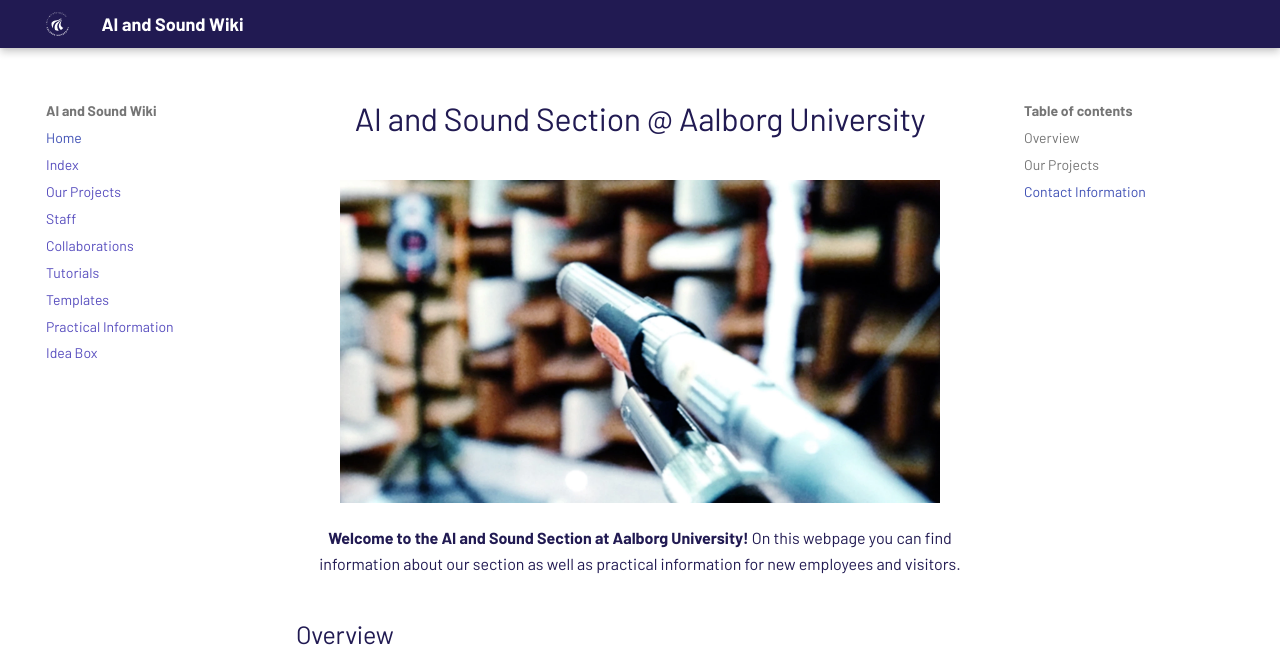
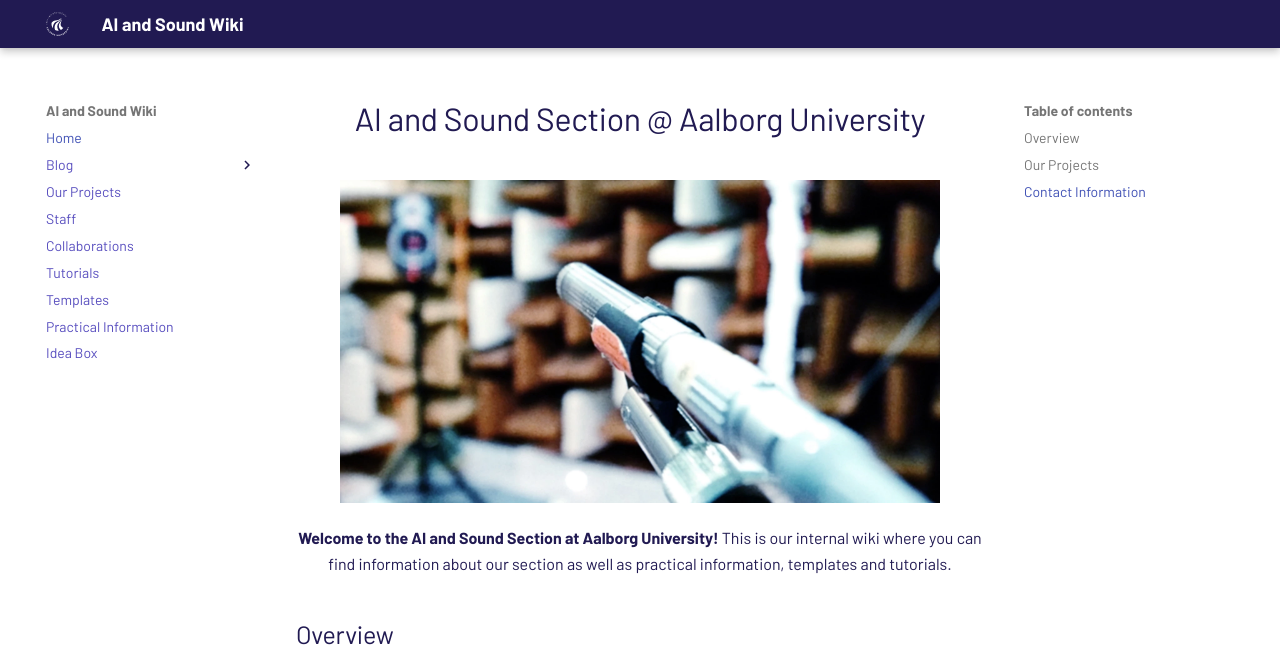
Before and after one commit to HolgerBovbjerg/AIS-wiki, an MkDocs documentation site: the page built from docs/index.md, in a window 1280 px wide and 1214 px high. Shown: the top 663 px of the window. Built offline with MkDocs 1.6.1 and Material for MkDocs 9.7.7, drawn with Linux system fonts in a browser that asks for light colours.

Commit message:
Fix blog

```diff
--- a/docs/index.md
+++ b/docs/index.md
@@ -8,7 +8,7 @@
 
 <p style="text-align: center;">
     <b>Welcome to the AI and Sound Section at Aalborg University!</b>
-    On this webpage you can find information about our section as well as practical information for new employees and visitors.
+    This is our internal wiki where you can find information about our section as well as practical information, templates and tutorials.
 </p>
 
 ## Overview
--- a/mkdocs.yml
+++ b/mkdocs.yml
@@ -17,7 +17,8 @@
   - stylesheets/extra.css
 nav:
   - Home: index.md
-  - Blog: blog/index.md
+  - Blog:
+    - blog/index.md
   - Our Projects: pages/projects/projects.md
   - Staff: pages/staff.md
   - Collaborations: pages/collaborations.md
```
